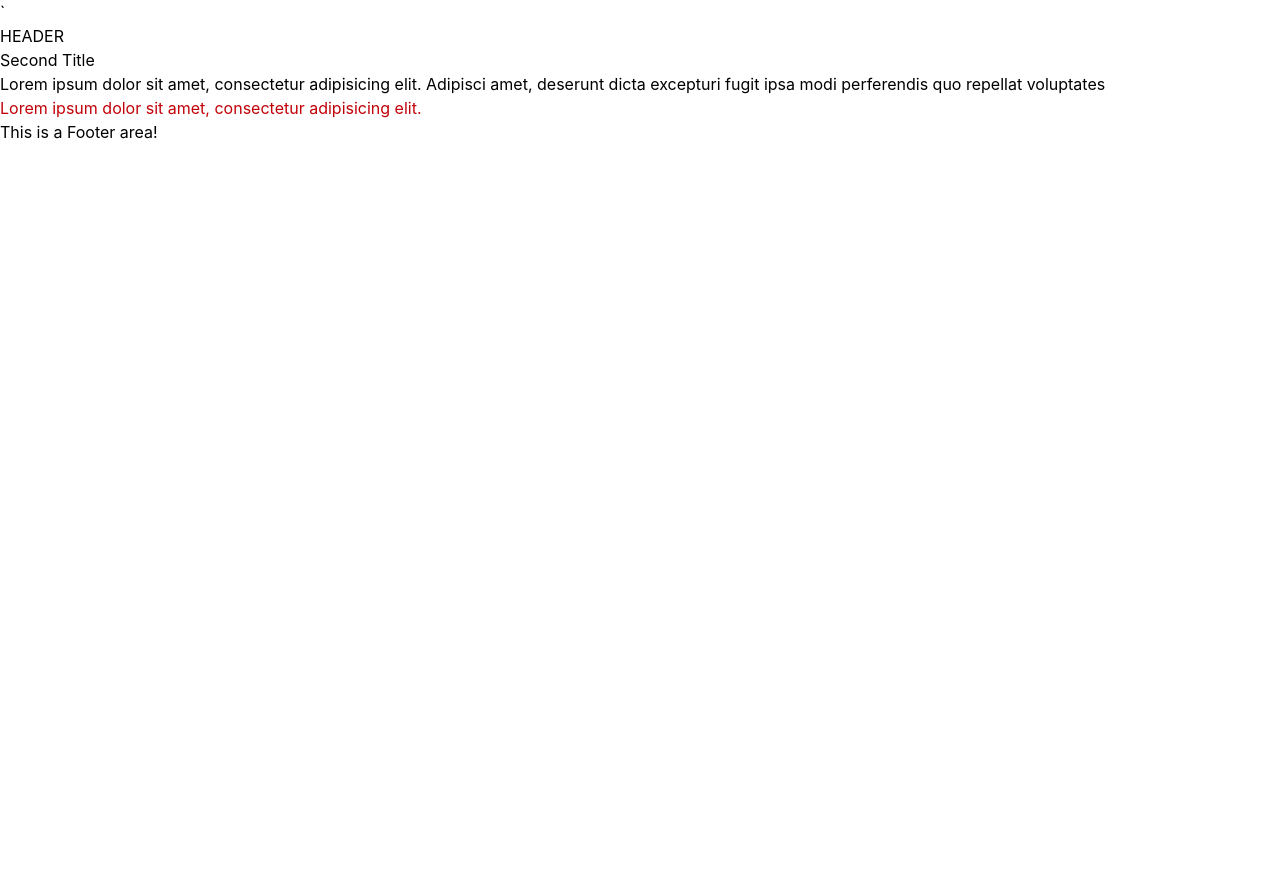
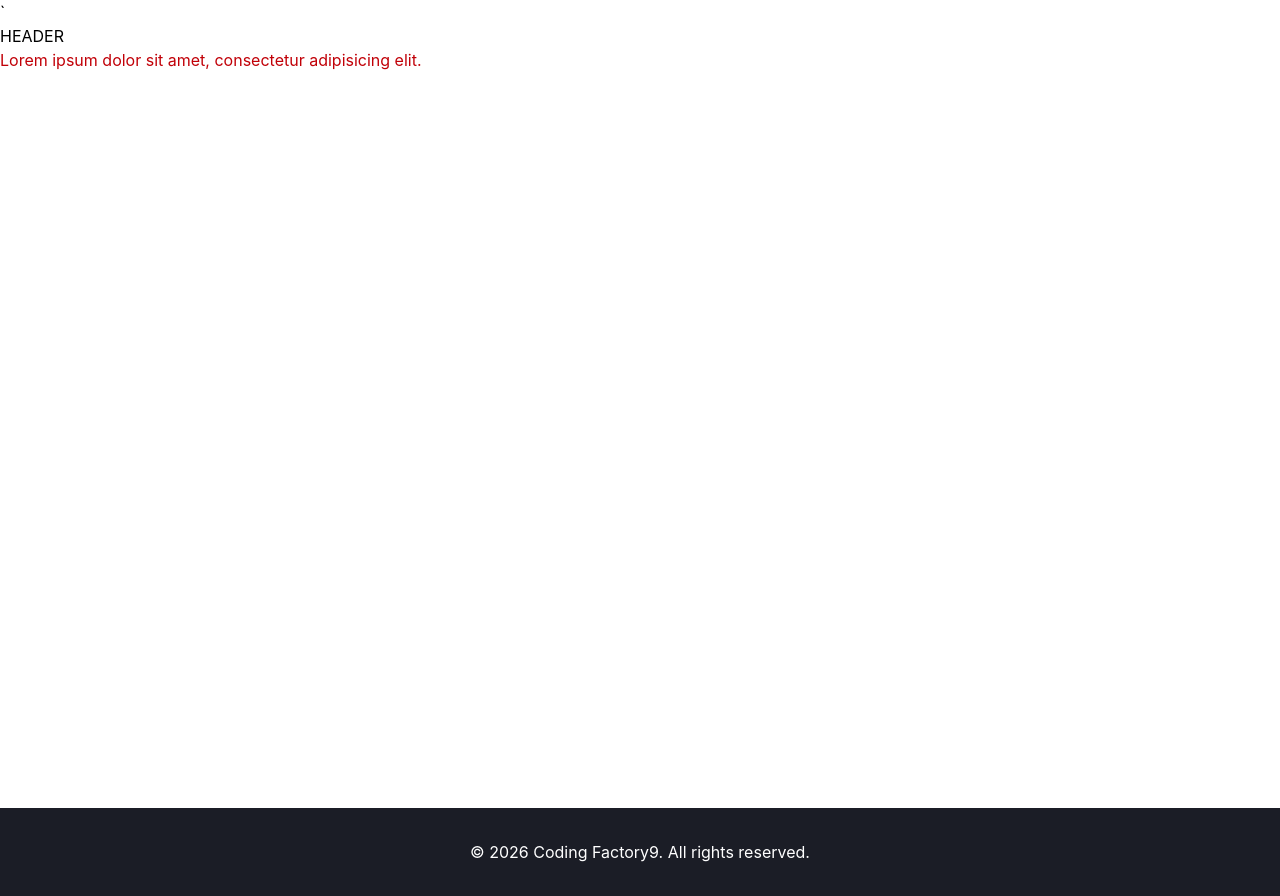
Before and after one commit to FoivosMastroleon/cf9-react-app, a React (Vite) app: page / in a window 1280 px wide. Before the commit the page ends 800 px from the top, so only its background shows below. Built offline with nearby package versions, Linux system fonts and the light colour scheme.

Commit message:
feat: implement ui on layout

```diff
--- a/src/App.tsx
+++ b/src/App.tsx
@@ -1,7 +1,7 @@
 // import FunctionalComponent from "./components/LessonTwo/FunctionalComponent.tsx";
 // import ClassComponent from "./components/LessonTwo/ClassComponent.tsx";
 // import ArrowFunctionalComponent from "./components/LessonTwo/ArrowFunctionalComponent.tsx";
-import ArrowFunctionalComponentWithProps from "./components/LessonThree/ArrowFunctionalComponentWithProps.tsx";
+
 import Layout from "./components/Layout.tsx";
 
 
@@ -69,10 +69,10 @@
         {/*/>*/}
 
         <Layout>
-         <ArrowFunctionalComponentWithProps
-             title= "Second Title"
-             description = "Lorem ipsum dolor sit amet, consectetur adipisicing elit. Adipisci amet, deserunt dicta excepturi fugit ipsa modi perferendis quo repellat voluptates"
-         />
+         {/*<ArrowFunctionalComponentWithProps*/}
+         {/*    title= "Second Title"*/}
+         {/*    description = "Lorem ipsum dolor sit amet, consectetur adipisicing elit. Adipisci amet, deserunt dicta excepturi fugit ipsa modi perferendis quo repellat voluptates"*/}
+         {/*/>*/}
             <p className ="text-red-700">Lorem ipsum dolor sit amet, consectetur adipisicing elit.</p>
         </Layout>
 
--- a/src/components/Footer.tsx
+++ b/src/components/Footer.tsx
@@ -1,11 +1,16 @@
 const Footer = () => {
+
+    const currentYear: number = new Date().getFullYear();
+
     return (
         <>
-         <footer>
-             This is a Footer area!
+         <footer className = "bg-cf-dark-gray text-white">
+             <div className="container mx-auto py-8 text-center">
+                 &copy; {currentYear} Coding Factory9. All rights reserved.
+             </div>
          </footer>
         </>
     )
 }
 
-export default Footer
+export default Footer;
--- a/src/components/Layout.tsx
+++ b/src/components/Layout.tsx
@@ -11,7 +11,7 @@
     return (
         <>
           <Header/>
-          <main>{children}</main>
+          <main className="container mx-auto min-h-[95vh]">{children}</main>
           <Footer/>
 
         </>
--- a/src/index.css
+++ b/src/index.css
@@ -1 +1,7 @@
 @import "tailwindcss";
+@theme {
+    --color-cf-dark-red: #7d2c2f;
+    --color-cf-gray: #69696c;
+    --color-cf-dark-gray: #1b1d26;
+
+}
```
